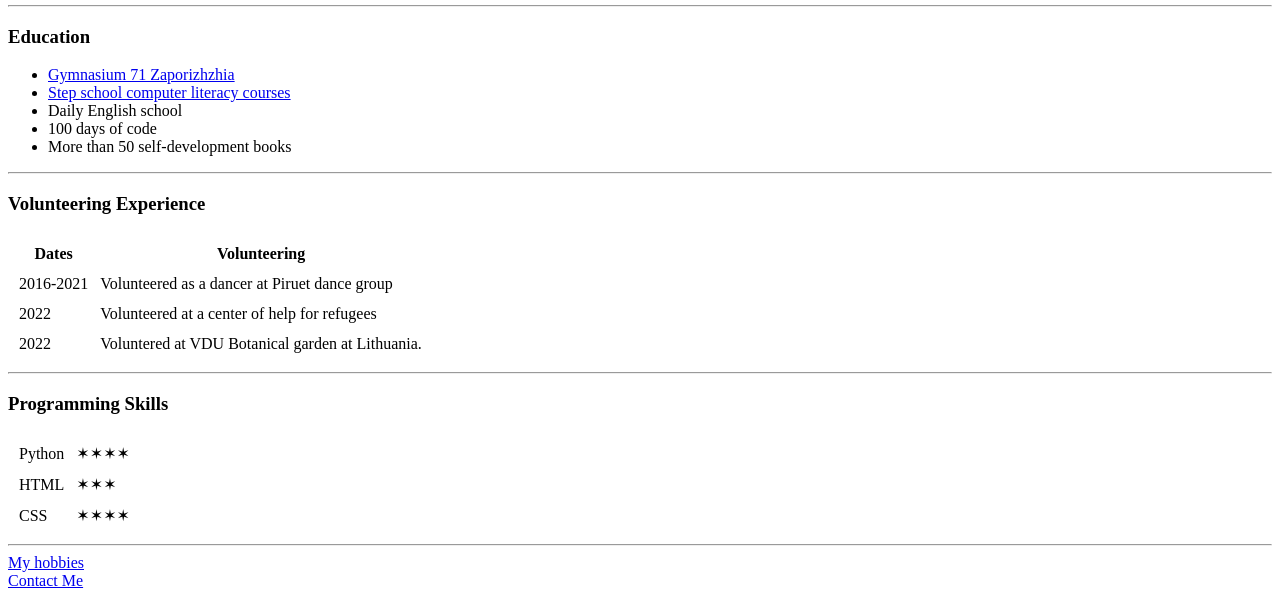
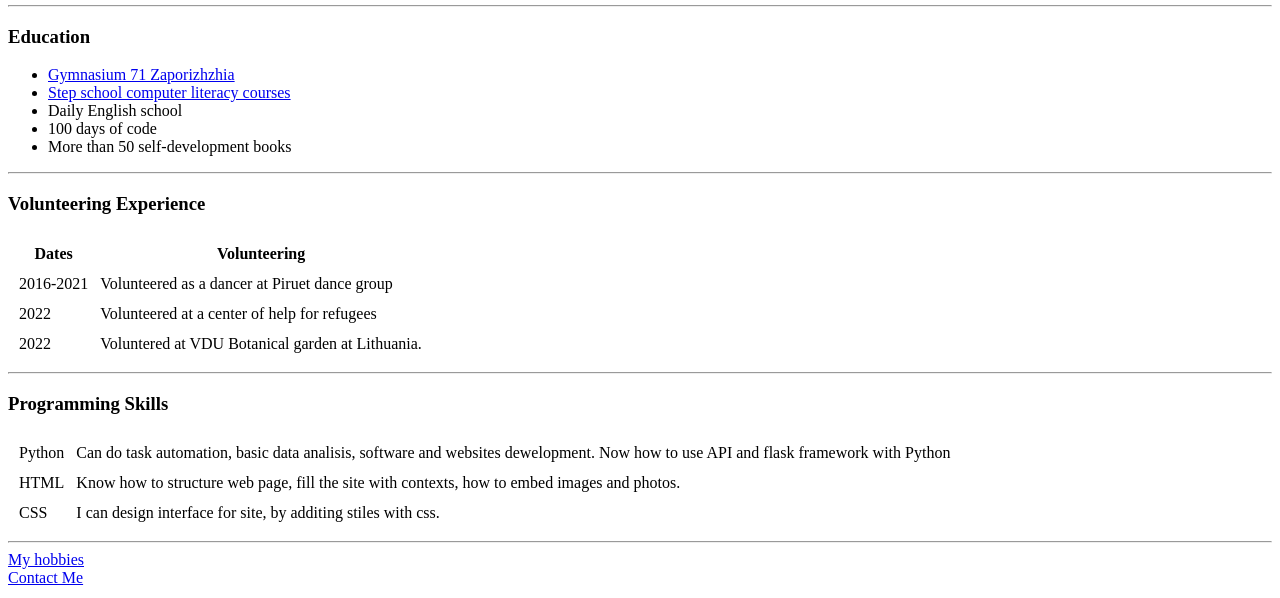
Before and after one commit to renatakarpenko3/cv, a plain HTML site: page index.html in a window 1280 px wide. Shown: the part 212-810 px from the top of the page. Drawn offline with Linux system fonts and the light colour scheme.

Commit message:
Update index.html

```diff
--- a/index.html
+++ b/index.html
@@ -50,15 +50,15 @@
     <table cellspacing= 10>
       <tr>
         <td>Python</td>
-        <td>&#10038;&#10038;&#10038;&#10038;</td>
+        <td>Can do task automation, basic data analisis, software and websites dewelopment. Now how to use API and flask framework with Python</td>
       </tr>
       <tr>
         <td>HTML</td>
-        <td>&#10038;&#10038;&#10038;</td>
+        <td>Know how to structure web page, fill the site with contexts, how to embed images and photos.</td>
       </tr>
       <tr>
         <td>CSS</td>
-        <td>&#10038;&#10038;&#10038;&#10038;</td>
+        <td>I can design interface for site, by additing stiles with css.</td>
       </tr>
     </table>
 
```
